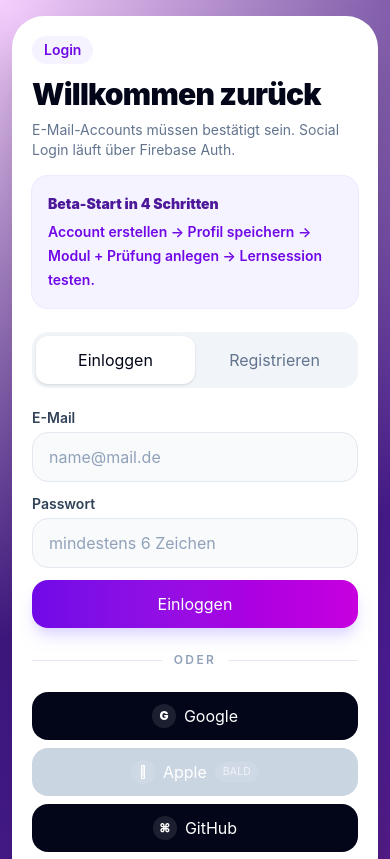
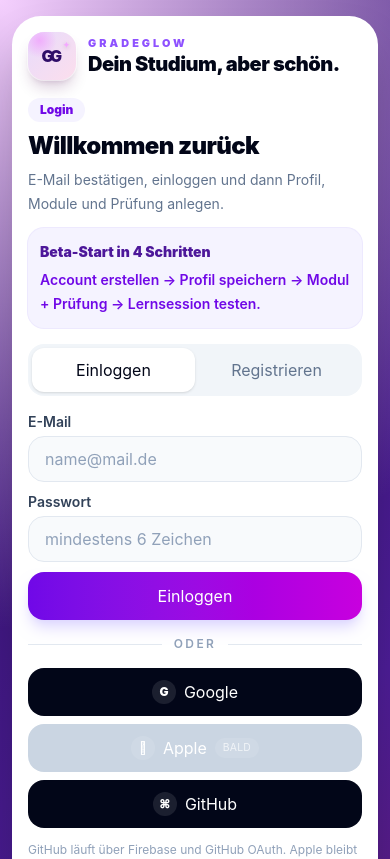
Before and after one commit to powl-ai/gradeglow, a Next.js app: page /admin in a window 390 px wide. Shown: the top 859 px of the page. Built offline with nearby package versions, Linux system fonts and the light colour scheme; no server answers.

Commit message:
Polish mobile beta onboarding and quick rail

```diff
--- a/src/app/globals.css
+++ b/src/app/globals.css
@@ -947,3 +947,73 @@ details > summary::-webkit-details-marker {
     right: calc(env(safe-area-inset-right, 0px) + 0.85rem);
   }
 }
+
+/* Beta feedback patch 2: mobile first polish, fixed quick rail shell and Study Circle privacy contrast. */
+.gg-themed nav[aria-label="GradeGlow Schnellnavigation"] {
+  overflow-y: hidden;
+  -webkit-mask-image: linear-gradient(90deg, transparent 0, #000 0.75rem, #000 calc(100% - 0.75rem), transparent 100%);
+  mask-image: linear-gradient(90deg, transparent 0, #000 0.75rem, #000 calc(100% - 0.75rem), transparent 100%);
+}
+
+.gg-themed nav[aria-label="GradeGlow Schnellnavigation"] > div {
+  max-width: none;
+}
+
+.gg-themed .study-privacy-toggle {
+  background: color-mix(in srgb, var(--gg-surface) 86%, var(--gg-accent-50) 14%) !important;
+  color: var(--gg-app-text) !important;
+  border-color: var(--gg-border) !important;
+  --tw-ring-color: var(--gg-border) !important;
+}
+
+.gg-themed .study-privacy-toggle.bg-violet-50 {
+  background: color-mix(in srgb, var(--gg-surface) 74%, var(--gg-accent-100) 26%) !important;
+}
+
+.gg-themed .study-privacy-toggle .study-privacy-title {
+  color: var(--gg-app-text) !important;
+}
+
+.gg-themed .study-privacy-toggle .study-privacy-description {
+  color: var(--gg-muted) !important;
+}
+
+.gg-theme-dark .study-privacy-toggle,
+.gg-theme-dark .study-privacy-toggle.bg-violet-50 {
+  background: color-mix(in srgb, var(--gg-surface-soft) 82%, white 8%) !important;
+  color: #f8fafc !important;
+}
+
+.gg-theme-dark .study-privacy-toggle .study-privacy-title {
+  color: #f8fafc !important;
+}
+
+.gg-theme-dark .study-privacy-toggle .study-privacy-description {
+  color: rgba(226, 232, 240, 0.82) !important;
+}
+
+@media (prefers-color-scheme: dark) {
+  .gg-theme-system .study-privacy-toggle,
+  .gg-theme-system .study-privacy-toggle.bg-violet-50 {
+    background: color-mix(in srgb, var(--gg-surface-soft) 82%, white 8%) !important;
+    color: #f8fafc !important;
+  }
+
+  .gg-theme-system .study-privacy-toggle .study-privacy-title {
+    color: #f8fafc !important;
+  }
+
+  .gg-theme-system .study-privacy-toggle .study-privacy-description {
+    color: rgba(226, 232, 240, 0.82) !important;
+  }
+}
+
+@media (max-width: 640px) {
+  nav[aria-label="GradeGlow Schnellnavigation"] {
+    margin-inline: 0;
+  }
+
+  nav[aria-label="GradeGlow Schnellnavigation"] a {
+    white-space: nowrap;
+  }
+}
--- a/src/components/AuthGate.tsx
+++ b/src/components/AuthGate.tsx
@@ -518,27 +518,39 @@ export default function AuthGate({ children }: AuthGateProps) {
           </div>
         </section>
 
-        <section className="order-1 min-w-0 rounded-[2rem] bg-white p-5 text-slate-950 shadow-2xl md:p-8 lg:order-2">
-          <div className="mb-6">
-            <div className="mb-3 inline-flex rounded-full bg-violet-50 px-3 py-1 text-sm font-semibold text-violet-700">
+        <section className="order-1 min-w-0 rounded-[1.8rem] bg-white p-4 text-slate-950 shadow-2xl sm:rounded-[2rem] sm:p-5 md:p-8 lg:order-2">
+          <div className="mb-4 sm:mb-6">
+            <div className="mb-4 flex items-center gap-3 lg:hidden">
+              <GradeGlowLogo size="md" />
+              <div className="min-w-0">
+                <p className="text-[0.68rem] font-black uppercase tracking-[0.28em] text-violet-500">
+                  GradeGlow
+                </p>
+                <p className="text-xl font-black leading-tight tracking-tight text-slate-950 sm:text-2xl">
+                  Dein Studium, aber schön.
+                </p>
+              </div>
+            </div>
+
+            <div className="mb-2 inline-flex rounded-full bg-violet-50 px-3 py-1 text-xs font-black text-violet-700 sm:mb-3 sm:text-sm">
               {mode === "login" ? "Login" : "Registrierung"}
             </div>
-            <h2 className="text-3xl font-black tracking-tight">{title}</h2>
-            <p className="mt-2 text-sm text-slate-500">
+            <h2 className="text-2xl font-black tracking-tight sm:text-3xl">{title}</h2>
+            <p className="mt-1.5 text-sm leading-6 text-slate-500 sm:mt-2">
               {mode === "login"
-                ? "E-Mail-Accounts müssen bestätigt sein. Social Login läuft über Firebase Auth."
+                ? "E-Mail bestätigen, einloggen und dann Profil, Module und Prüfung anlegen."
                 : "Nach der Registrierung bekommst du eine Bestätigungs-Mail, bevor der Account genutzt wird."}
             </p>
-            <div className="mt-4 rounded-2xl bg-violet-50 p-4 text-sm font-semibold leading-6 text-violet-900 ring-1 ring-violet-100">
+            <div className="mt-3 rounded-2xl bg-violet-50 p-3 text-sm font-semibold leading-6 text-violet-900 ring-1 ring-violet-100 sm:mt-4 sm:p-4">
               <p className="font-black">Beta-Start in 4 Schritten</p>
-              <p className="mt-1 text-violet-700">Account erstellen → Profil speichern → Modul + Prüfung anlegen → Lernsession testen.</p>
+              <p className="mt-1 text-violet-700">Account erstellen → Profil speichern → Modul + Prüfung → Lernsession testen.</p>
             </div>
           </div>
 
-          <div className="mb-5 grid grid-cols-2 rounded-2xl bg-slate-100 p-1">
+          <div className="mb-4 grid grid-cols-2 rounded-2xl bg-slate-100 p-1 sm:mb-5">
             <button
               type="button"
-              className={`rounded-xl px-4 py-3 text-sm font-bold transition ${
+              className={`rounded-xl px-3 py-2.5 text-sm font-bold transition sm:px-4 sm:py-3 ${
                 mode === "login"
                   ? "bg-white text-slate-950 shadow-sm"
                   : "text-slate-500 hover:text-slate-900"
@@ -552,7 +564,7 @@ export default function AuthGate({ children }: AuthGateProps) {
             </button>
             <button
               type="button"
-              className={`rounded-xl px-4 py-3 text-sm font-bold transition ${
+              className={`rounded-xl px-3 py-2.5 text-sm font-bold transition sm:px-4 sm:py-3 ${
                 mode === "register"
                   ? "bg-white text-slate-950 shadow-sm"
                   : "text-slate-500 hover:text-slate-900"
@@ -566,7 +578,7 @@ export default function AuthGate({ children }: AuthGateProps) {
             </button>
           </div>
 
-          <form className="space-y-3" onSubmit={handleEmailAuth}>
+          <form className="space-y-2.5 sm:space-y-3" onSubmit={handleEmailAuth}>
             {mode === "register" && (
               <label className="block">
                 <span className="mb-1 block text-sm font-semibold text-slate-700">
@@ -574,7 +586,7 @@ export default function AuthGate({ children }: AuthGateProps) {
                 </span>
                 <input
                   autoComplete="name"
-                  className="w-full rounded-2xl border border-slate-200 bg-slate-50 px-4 py-3 outline-none transition placeholder:text-slate-400 focus:border-violet-500 focus:bg-white focus:ring-4 focus:ring-violet-100"
+                  className="w-full rounded-2xl border border-slate-200 bg-slate-50 px-4 py-2.5 outline-none transition placeholder:text-slate-400 focus:border-violet-500 focus:bg-white focus:ring-4 focus:ring-violet-100 sm:py-3"
                   placeholder="z. B. Paul"
                   value={username}
                   onChange={(event) => setUsername(event.target.value)}
@@ -590,7 +602,7 @@ export default function AuthGate({ children }: AuthGateProps) {
               </span>
               <input
                 autoComplete="email"
-                className="w-full rounded-2xl border border-slate-200 bg-slate-50 px-4 py-3 outline-none transition placeholder:text-slate-400 focus:border-violet-500 focus:bg-white focus:ring-4 focus:ring-violet-100"
+                className="w-full rounded-2xl border border-slate-200 bg-slate-50 px-4 py-2.5 outline-none transition placeholder:text-slate-400 focus:border-violet-500 focus:bg-white focus:ring-4 focus:ring-violet-100 sm:py-3"
                 inputMode={mode === "login" && !isFirebaseConfigured ? "text" : "email"}
                 placeholder={
                   mode === "login" && !isFirebaseConfigured
@@ -609,7 +621,7 @@ export default function AuthGate({ children }: AuthGateProps) {
               </span>
               <input
                 autoComplete={mode === "login" ? "current-password" : "new-password"}
-                className="w-full rounded-2xl border border-slate-200 bg-slate-50 px-4 py-3 outline-none transition placeholder:text-slate-400 focus:border-violet-500 focus:bg-white focus:ring-4 focus:ring-violet-100"
+                className="w-full rounded-2xl border border-slate-200 bg-slate-50 px-4 py-2.5 outline-none transition placeholder:text-slate-400 focus:border-violet-500 focus:bg-white focus:ring-4 focus:ring-violet-100 sm:py-3"
                 placeholder="mindestens 6 Zeichen"
                 type="password"
                 value={password}
@@ -630,7 +642,7 @@ export default function AuthGate({ children }: AuthGateProps) {
             )}
 
             <button
-              className="w-full rounded-2xl bg-gradient-to-r from-violet-700 to-fuchsia-600 px-4 py-3 font-black text-white shadow-lg shadow-violet-200 transition hover:scale-[1.01] disabled:opacity-60"
+              className="w-full rounded-2xl bg-gradient-to-r from-violet-700 to-fuchsia-600 px-4 py-3 font-black text-white shadow-lg shadow-violet-200 transition hover:scale-[1.01] disabled:opacity-60 sm:py-3.5"
               disabled={isSubmitting}
               type="submit"
             >
@@ -642,7 +654,7 @@ export default function AuthGate({ children }: AuthGateProps) {
             </button>
           </form>
 
-          <div className="my-6 flex items-center gap-3 text-xs font-semibold uppercase tracking-[0.2em] text-slate-400">
+          <div className="my-4 flex items-center gap-3 text-xs font-semibold uppercase tracking-[0.2em] text-slate-400 sm:my-6">
             <div className="h-px flex-1 bg-slate-200" />
             oder
             <div className="h-px flex-1 bg-slate-200" />
@@ -671,13 +683,13 @@ export default function AuthGate({ children }: AuthGateProps) {
             ))}
           </div>
 
-          <p className="mt-4 text-xs leading-5 text-slate-400">
+          <p className="mt-3 text-xs leading-5 text-slate-400 sm:mt-4">
             GitHub läuft über Firebase und GitHub OAuth. Apple bleibt als „bald verfügbar“-Button sichtbar,
             weil dafür zusätzlich Apple Developer Setup mit Service ID, Team ID und Private Key nötig ist.
             Auf Mobile/PWA nutzt GradeGlow automatisch Redirect statt Popup.
           </p>
 
-          <div className="mt-5 flex flex-wrap items-center justify-center gap-3 border-t border-slate-100 pt-4 text-xs font-bold text-slate-400">
+          <div className="mt-4 flex flex-wrap items-center justify-center gap-3 border-t border-slate-100 pt-4 text-xs font-bold text-slate-400 sm:mt-5">
             <Link className="transition hover:text-violet-700" href="/info">
               Info, Datenschutz & Impressum
             </Link>
--- a/src/components/GradeGlowDashboard.tsx
+++ b/src/components/GradeGlowDashboard.tsx
@@ -1475,10 +1475,10 @@ export default function GradeGlowDashboard({
         <nav
           ref={quickRailRef}
           onScroll={handleQuickRailScroll}
-          className="no-scrollbar sticky top-[calc(env(safe-area-inset-top,0px)+0.5rem)] z-30 w-full max-w-full overflow-x-auto overscroll-x-contain pb-1"
+          className="no-scrollbar sticky top-[calc(env(safe-area-inset-top,0px)+0.5rem)] z-30 w-full max-w-full overflow-x-auto overscroll-x-contain rounded-[1.6rem] border border-white/70 bg-white/75 p-2 shadow-lg shadow-violet-100/60 backdrop-blur-xl"
           aria-label="GradeGlow Schnellnavigation"
         >
-          <div className="inline-flex min-w-max max-w-none items-center gap-2 rounded-[1.6rem] border border-white/70 bg-white/75 p-2 shadow-lg shadow-violet-100/60 backdrop-blur-xl">
+          <div className="flex w-max max-w-none items-center gap-2 pr-3">
             {dashboardNavItems.map((item) => {
               const isActive = item.id === page;
 
--- a/src/components/StudyFriendsPanel.tsx
+++ b/src/components/StudyFriendsPanel.tsx
@@ -190,14 +190,14 @@ const PrivacyToggle = ({
 }) => (
   <button
     type="button"
-    className={`rounded-2xl p-3 text-left ring-1 transition disabled:opacity-60 ${checked ? "bg-violet-50 ring-violet-100" : "bg-white ring-slate-200"}`}
+    className={`study-privacy-toggle rounded-2xl p-3 text-left ring-1 transition disabled:opacity-60 ${checked ? "bg-violet-50 ring-violet-100" : "bg-white ring-slate-200"}`}
     onClick={onToggle}
     disabled={disabled}
   >
     <span className="flex items-start justify-between gap-3">
       <span className="min-w-0">
-        <span className="block text-sm font-black text-slate-800">{title}</span>
-        <span className="mt-1 block text-xs font-semibold leading-5 text-slate-500">{description}</span>
+        <span className="study-privacy-title block text-sm font-black text-slate-800">{title}</span>
+        <span className="study-privacy-description mt-1 block text-xs font-semibold leading-5 text-slate-500">{description}</span>
       </span>
       <span className={`mt-0.5 flex h-6 w-11 shrink-0 items-center rounded-full p-1 transition ${checked ? "bg-violet-700" : "bg-slate-300"}`}>
         <span className={`h-4 w-4 rounded-full bg-white transition ${checked ? "translate-x-5" : "translate-x-0"}`} />
--- a/src/lib/appVersion.ts
+++ b/src/lib/appVersion.ts
@@ -1,3 +1,3 @@
-export const GRADEGLOW_APP_VERSION = "beta-2026-06-30-feedback-1";
-export const GRADEGLOW_BUILD_LABEL = "Beta Feedback Patch 1";
+export const GRADEGLOW_APP_VERSION = "beta-2026-06-30-feedback-2";
+export const GRADEGLOW_BUILD_LABEL = "Beta Feedback Patch 2";
 export const GRADEGLOW_SUPPORT_EMAIL = "gradeglow.support@icloud.com";
```
Also changed, not shown: 1 other file (tests, documents, lock files or other folders).
